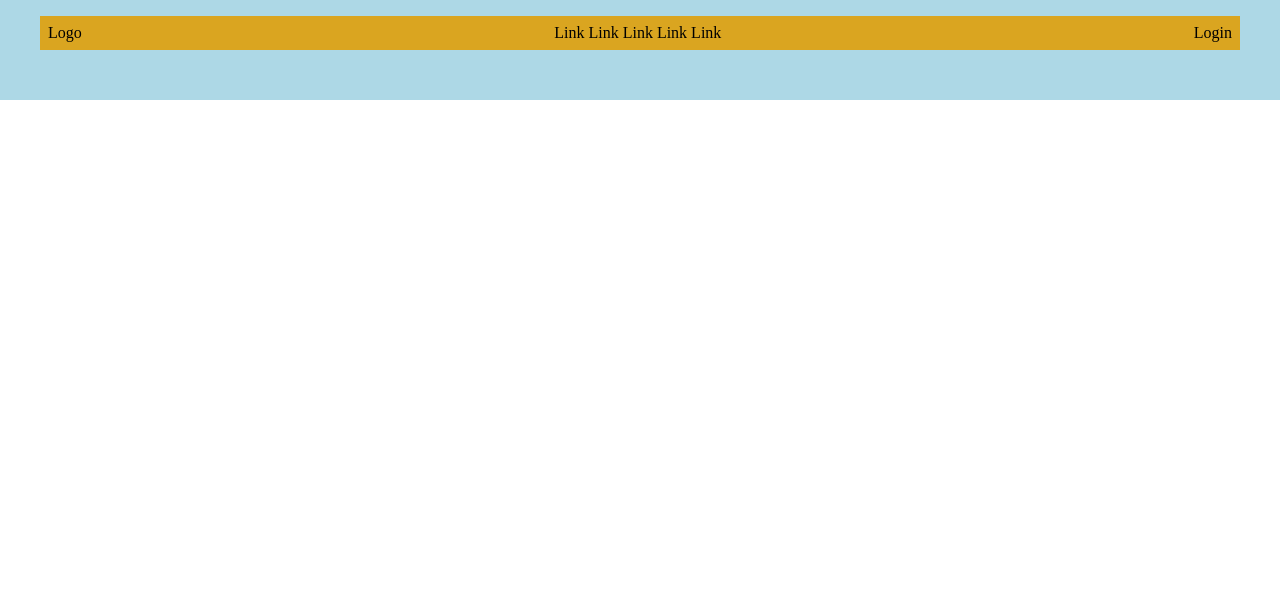
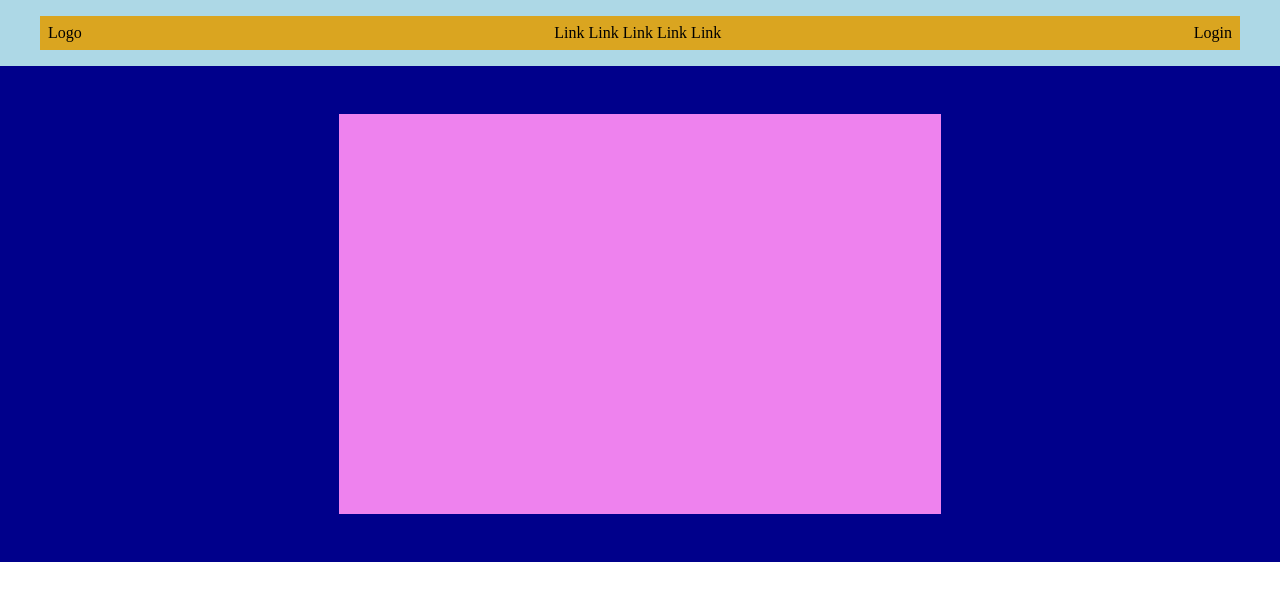
Before and after one commit to TommasoPezzola231/htmlcss-struttura-discord, a plain HTML site: page index.html in a window 1280 px wide. Drawn offline with Linux system fonts and the light colour scheme.

Commit message:
feat,style(header): add second section

```diff
--- a/css/style.css
+++ b/css/style.css
@@ -9,14 +9,21 @@
 header {
     background-color: #add8e6;
     min-height: 100px;
-    padding: 1rem;
 }
 
 .flexContainer {
     display: flex;
     flex-direction: row;
+    align-items: center;
+}
+
+.justifycontentSB {
     justify-content: space-between;
-    align-items: center;
+}
+
+#header1 {
+    padding-top: 1rem;
+    padding-bottom: 1rem;
 }
 
 .backgroundGoldenrod {
@@ -47,3 +54,19 @@ a {
     width: calc(100% / 5);
     align-self: flex-end;
 }
+
+#header2 {
+    background-color: #00008b;
+    padding-top: 3rem;
+    padding-bottom: 3rem;
+}
+
+.boxpink {
+    background-color: #ee82ee;
+    width: 47%;
+    min-height: 400px;
+}
+
+.justifycontentC {
+    justify-content: center;
+}
--- a/index.html
+++ b/index.html
@@ -10,8 +10,8 @@
 <body>
     <header>
         <div class="boxed">
-            <section>
-                <div class="flexContainer backgroundGoldenrod layout">
+            <section id="header1">
+                <div class="flexContainer justifycontentSB backgroundGoldenrod layout">
                     <div>
                         <span id="logo">Logo</span>
                     </div>
@@ -29,6 +29,11 @@
                     </div>
                 </div>
             </section>
+            <section id="header2">
+                <div class="flexContainer justifycontentC">
+                    <div class="boxpink"></div>
+                </div>
+            </section>
         </div>
     </header>
 
```
